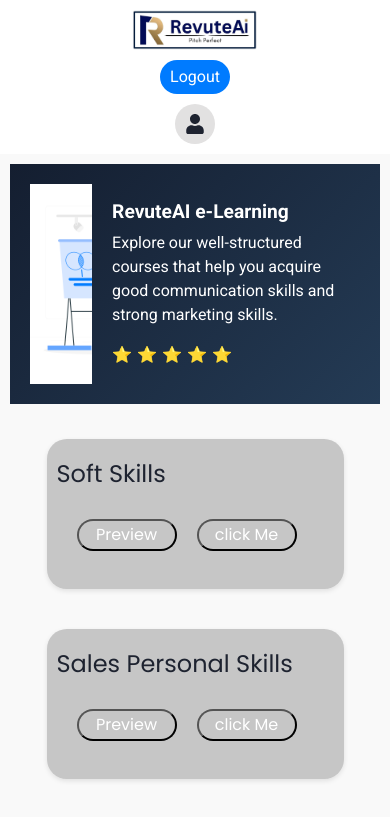
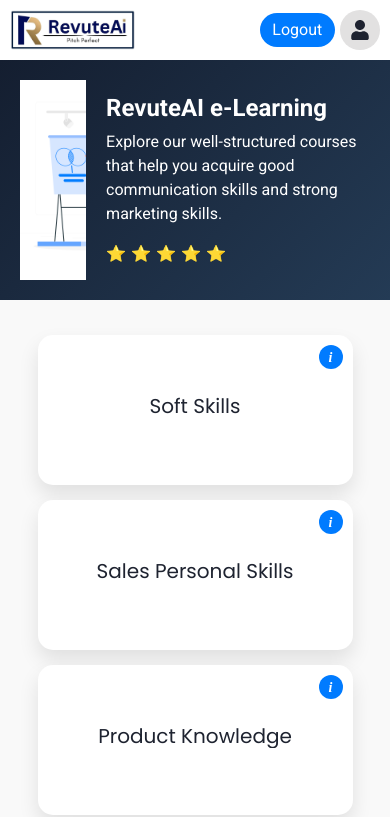
Before and after one commit to RevuteAI-bfsi/Platform, a React (Vite) app in the folder Client/: page /elearning in a window 390 px wide. Shown: the top 817 px of the page. Built offline with nearby package versions, Linux system fonts and the light colour scheme.

Commit message:
01-03-2025 elearning page card updated

```diff
--- a/Client/src/Components/ElearningPage/Elearning.css
+++ b/Client/src/Components/ElearningPage/Elearning.css
@@ -40,7 +40,7 @@
   transition: background-color 0.3s ease;
 }
 .Logout-btn-design:hover {
-  background-color: #004a9e;
+  background-color: #007bff;
 }
 .learningPageNavbar-circulardiv {
   height: 40px;
@@ -83,52 +83,78 @@
 }
 .courses-container {
   display: flex;
-  flex-direction: column;
-  justify-content: space-evenly;
-  gap: 20px;
+  flex-direction: row;
+  justify-content: center;
+  flex-wrap: wrap;
+  gap: 30px;
   padding: 20px;
 }
 .course-card {
-  width: 100%;
-  min-height: 150px;
+  width: 280px;
+  height: 200px;
   position: relative;
-  box-shadow: 0 2px 5px rgba(0, 0, 0, 0.1);
+  background: #ffffff;
+  box-shadow: 0 10px 20px rgba(0, 0, 0, 0.1);
   padding: 20px;
   cursor: pointer;
-  transition: transform 0.2s;
-  border-radius: 19.93px;
-  /* background: #22d679; */
-  /* background: linear-gradient(135deg, #141e30, #243b55); */
-  background: #C6C6C6;
-
-
+  border-radius: 15px;
+  display: flex;
+  align-items: center;
+  justify-content: center;
+  transition: transform 0.3s ease, box-shadow 0.3s ease;
+  overflow: hidden;
 }
 .course-card:hover {
-  transform: translateY(-3px);
+  transform: translateY(-10px) scale(1.02);
+  box-shadow: 0 15px 30px rgba(0, 0, 0, 0.15);
+}
+.course-card:before {
+  content: '';
+  position: absolute;
+  top: 0;
+  left: 0;
+  width: 100%;
+  height: 100%;
+  background: linear-gradient(135deg, rgba(255, 255, 255, 0.3), rgba(255, 255, 255, 0));
+  z-index: 1;
+  opacity: 0;
+  transition: opacity 0.3s ease;
+}
+.course-card:hover:before {
+  opacity: 1;
 }
 .course-card-title {
-  margin-bottom: 20px;
-  font-family: Poppins;
-  font-weight: 400;
-  font-size: 35px;
-  line-height: 50px;
+  text-align: center;
+  font-family: Poppins, Arial, sans-serif;
+  font-weight: 500;
+  font-size: 24px;
   color: #1e2330;
+  z-index: 2;
 }
-.clickmeBtn {
-  margin-bottom: 20px;
-  width: 124px;
-  height: 32px;
-  border-radius: 20px;
-  font-family: Poppins;
-  font-weight: 500;
-  font-size: 18px;
-  text-align: center;
+.preview-btn {
+  position: absolute;
+  top: 10px;
+  right: 10px;
+  width: 24px;
+  height: 24px;
+  border-radius: 50%;
+  font-family: 'Times New Roman', serif;
+  font-style: italic;
+  font-weight: bold;
+  font-size: 14px;
   color: #ffffff;
-  background: transparent;
-  bottom: 10px;
-  left: 20px;
+  background: #007bff;
+  border: none;
   cursor: pointer;
-  margin-left: 20px;
+  z-index: 3;
+  display: flex;
+  align-items: center;
+  justify-content: center;
+  transition: background-color 0.3s ease, transform 0.2s ease;
+}
+.preview-btn:hover {
+  background: #0056b3;
+  transform: scale(1.1);
 }
 .modal-overlay {
   position: fixed;
@@ -152,6 +178,7 @@
   overflow-y: auto;
   border-radius: 20px;
   position: relative;
+  box-shadow: 0 15px 30px rgba(0, 0, 0, 0.2);
 }
 .modal-close-btn {
   position: absolute;
@@ -175,56 +202,58 @@
   list-style-type: disc;
   margin-left: 20px;
 }
+
+/* Responsive Design */
+@media (max-width: 992px) {
+  .courses-container {
+    gap: 20px;
+  }
+  .course-card {
+    width: 250px;
+    height: 180px;
+  }
+}
+
 @media (max-width: 768px) {
   .learningPage-Navbar {
-    flex-direction: column;
     height: auto;
     padding: 10px;
   }
-  .learningPageNavbar-rightsection {
-    flex-direction: column;
-    gap: 10px;
-    margin-top: 10px;
+  .courses-container {
+    gap: 15px;
   }
-  .Logout-btn-design {
-    width: 100%;
-    text-align: center;
+  .course-card {
+    width: 220px;
+    height: 160px;
   }
-  .learningpage-contentArea {
-    padding: 10px;
+  .course-card-title {
+    font-size: 20px;
   }
+  .modal-container {
+    width: 80%;
+  }
+}
+
+@media (max-width: 576px) {
   .courses-container {
     flex-direction: column;
     align-items: center;
   }
   .course-card {
     width: 90%;
-    margin-bottom: 20px;
+    height: 150px;
   }
   .banner-title {
     font-size: 1.5rem;
   }
+  .learningPageNavbar-rightsection {
+    gap: 5px;
+  }
+  .Logout-btn-design {
+    padding: 0.3rem 0.8rem;
+  }
   .modal-container {
-    width: 80%;
+    width: 90%;
     max-height: 70%;
   }
 }
-@media (max-width: 480px) {
-  .Logout-btn-design {
-    padding: 0.3rem 0.6rem;
-  }
-  .banner-title {
-    font-size: 1.2rem;
-  }
-  .course-card {
-    padding: 10px;
-  }
-  .course-card-title {
-    font-size: 24px;
-  }
-  .clickmeBtn {
-    font-size: 16px;
-    width: 100px;
-    height: 32px;
-  }
-}
--- a/Client/src/Components/ElearningPage/Elearning.jsx
+++ b/Client/src/Components/ElearningPage/Elearning.jsx
@@ -87,7 +87,7 @@
         {
           title: "Time management",
           subitems: [
-            'How to: “Set clear goals, Prioritise tasks, plan your day, Eliminate time wasters, Use time management tools.”',
+            'How to: "Set clear goals, Prioritise tasks, plan your day, Eliminate time wasters, Use time management tools."',
           ],
         },
         {
@@ -147,12 +147,14 @@
     navigate("/");
   };
 
-  const HandleJoinCoursebtn = () => {
+  const HandleJoinCoursebtn = (e) => {
+    e.stopPropagation();
     const userId = localStorage.getItem("userId");
     navigate(`/modules/${userId}`);
   };
 
-  const handlePreview = (course) => {
+  const handlePreview = (course, e) => {
+    e.stopPropagation();
     setPreviewCourse(course);
   };
 
@@ -217,24 +219,15 @@
               <div
                 key={course.title}
                 className="course-card"
+                onClick={HandleJoinCoursebtn}
               >
+                <button
+                  className="preview-btn"
+                  onClick={(e) => handlePreview(course, e)}
+                >
+                  i
+                </button>
                 <h3 className="course-card-title">{course.title}</h3>
-                <button
-                  className="clickmeBtn"
-                  onClick={(e) => {
-                    e.stopPropagation();
-                    handlePreview(course);
-                  }}
-                >
-                  Preview
-                </button>
-
-                <button
-                  className="clickmeBtn"
-                  onClick={HandleJoinCoursebtn}
-                >
-                  click Me
-                </button>
               </div>
             ))}
           </div>
```
